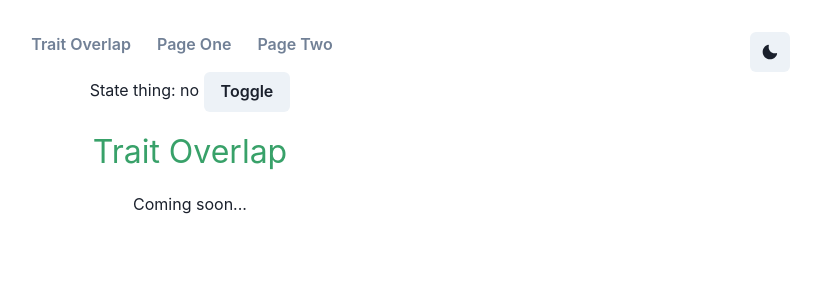
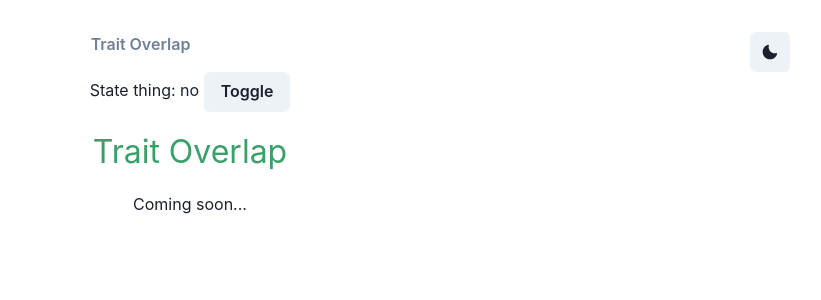
Before and after one commit to piratemermaid/tft-noob-helper, a React (Vite) app: page / in a window 1280 px wide. Shown: the top 300 px of the page, without its empty margins (450-1271 px from the left). Built offline with nearby package versions, Linux system fonts and the light colour scheme.

Commit message:
remove placeholder pages

```diff
--- a/src/pages/PageOne.jsx
+++ /dev/null
@@ -1,5 +0,0 @@
-import PageLayout from '../components/PageLayout';
-
-export default function PageOne() {
-  return <PageLayout title="PageOne">PageOne content</PageLayout>;
-}
--- a/src/pages/PageTwo.jsx
+++ /dev/null
@@ -1,5 +0,0 @@
-import PageLayout from '../components/PageLayout';
-
-export default function PageTwo() {
-  return <PageLayout title="PageTwo">PageTwo content</PageLayout>;
-}
--- a/src/router/routes.js
+++ b/src/router/routes.js
@@ -1,6 +1,4 @@
 import TraitOverlap from '../pages/TraitOverlap';
-import PageOne from '../pages/PageOne';
-import PageTwo from '../pages/PageTwo';
 
 const ROUTES = [
   {
@@ -8,16 +6,6 @@ const ROUTES = [
     path: '/',
     Component: TraitOverlap,
   },
-  {
-    label: 'Page One',
-    path: '/one',
-    Component: PageOne,
-  },
-  {
-    label: 'Page Two',
-    path: '/two',
-    Component: PageTwo,
-  },
 ];
 
 export default ROUTES;
```
